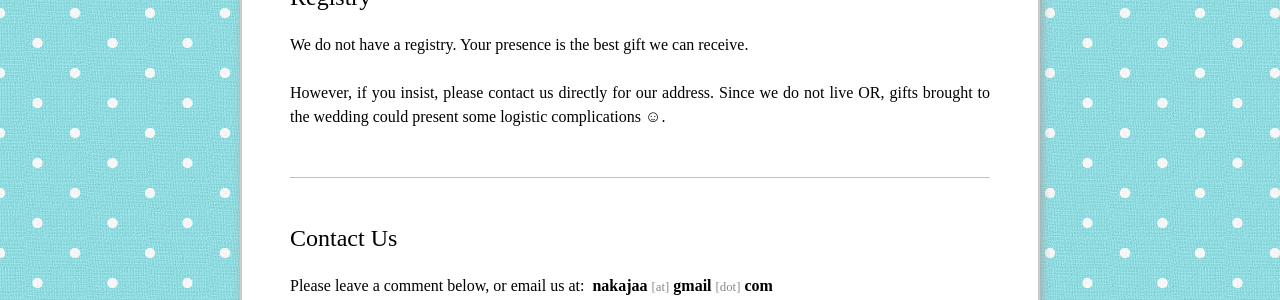
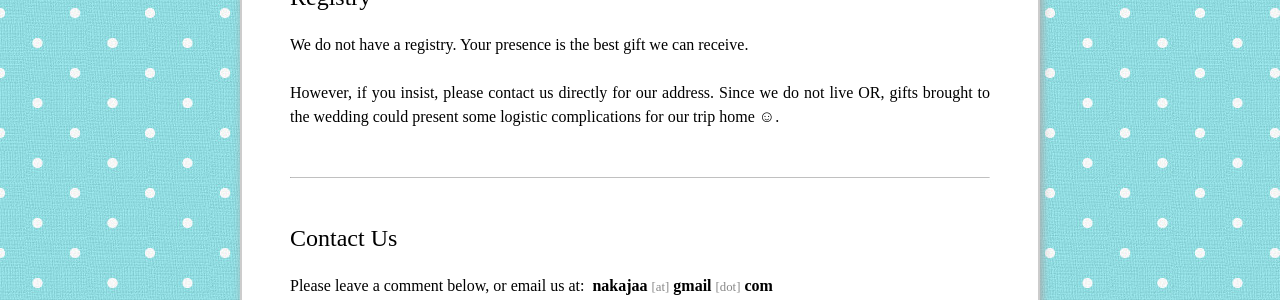
Before and after one commit to trananh/trananh.github.io, a Jekyll site: the page wedding/index.html, which Jekyll copies as it is, in a window 1280 px wide. Shown: the part 1697-1997 px from the top of the page. Built offline with Jekyll 4.4.1, drawn with Linux system fonts in a browser that asks for light colours; nearby versions of some CDN libraries; comment, search, counter and statistics services are not loaded.

Commit message:
Updated wedding page.

```diff
--- a/wedding/index.html
+++ b/wedding/index.html
@@ -179,7 +179,8 @@
                 We do not have a registry. Your presence is the best gift we can receive.
                 <br />&nbsp;<br />
                 However, if you insist, please contact us directly for our address. Since we do not
-                live OR, gifts brought to the wedding could present some logistic complications &#9786;.
+                live OR, gifts brought to the wedding could present some logistic complications for
+                our trip home &#9786;.
             </p>
 
 
```
